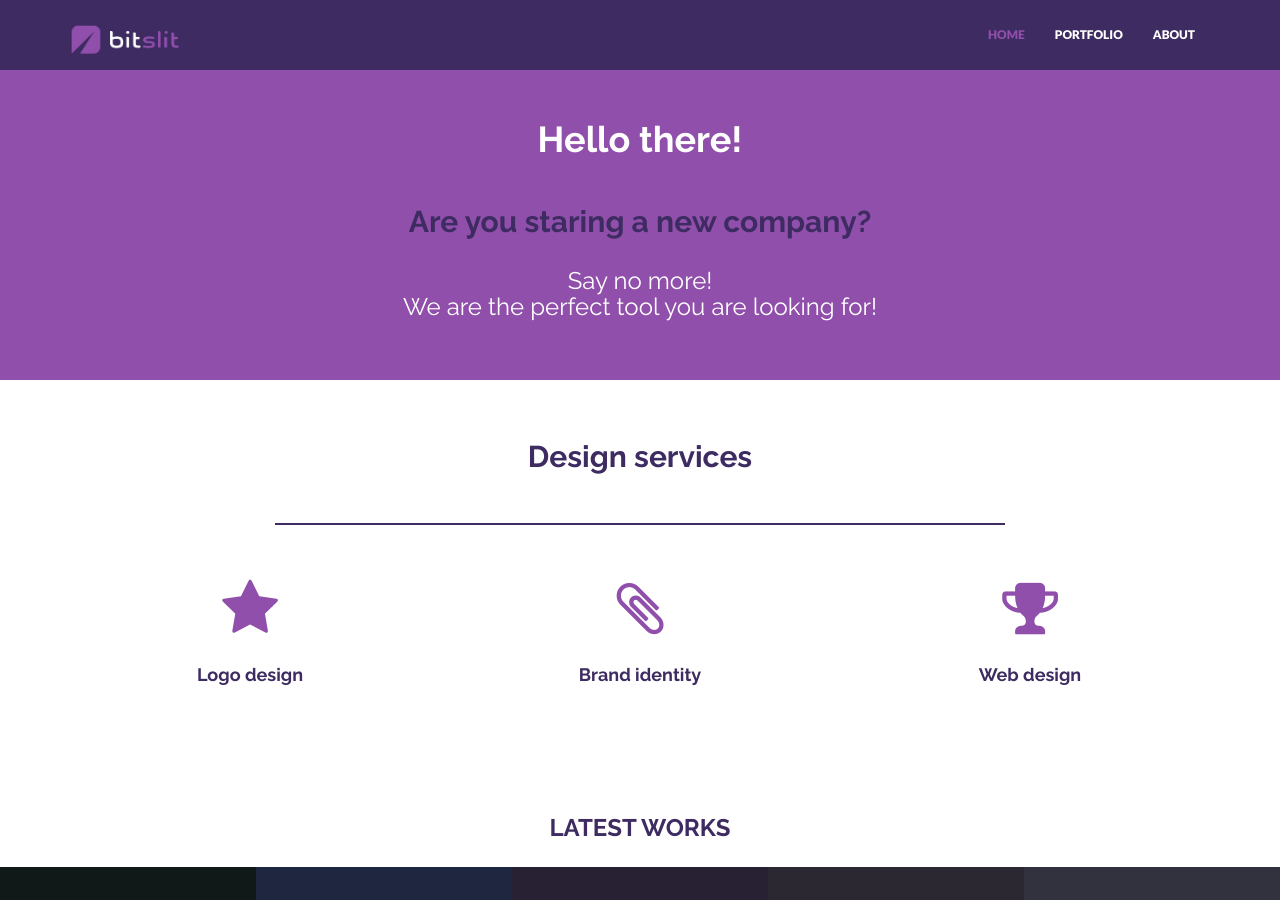
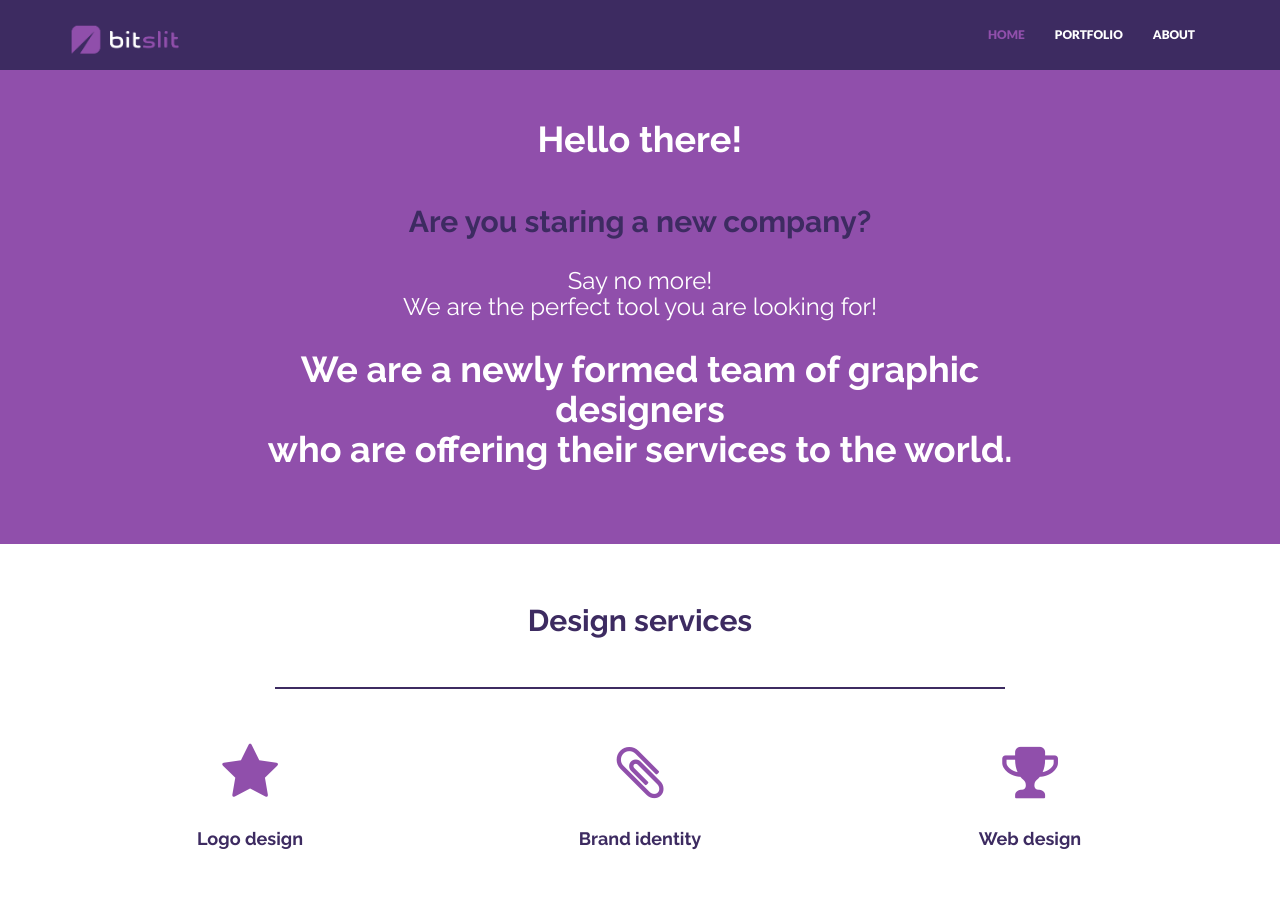
Before and after one commit to bitslit/portfolio, a Jekyll site: the page built from index.html, in a window 1280 px wide and 900 px high. Built offline with Jekyll 4.4.1, drawn with Linux system fonts in a browser that asks for light colours; nearby versions of some CDN libraries.

Commit message:
Update header.html

```diff
--- a/_includes/header.html
+++ b/_includes/header.html
@@ -9,6 +9,9 @@
             </div>
             <div class="col-lg-8 col-lg-offset-2">
                 <h3>Say no more!<br> We are the perfect tool you are looking for!</h3>
+            </div>
+            <div class="col-lg-8 col-lg-offset-2">
+                <h1>We are a newly formed team of graphic designers<br>who are offering their services to the world.</h1>
             </div>
             <br>
             <br>
```
